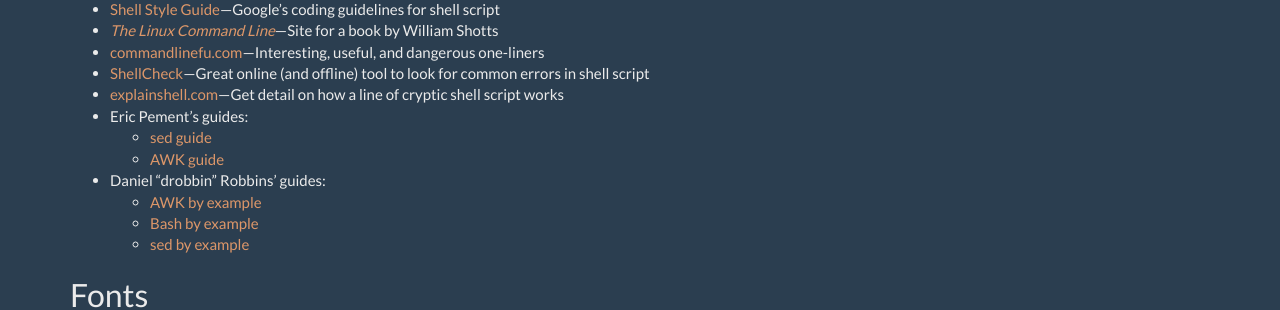
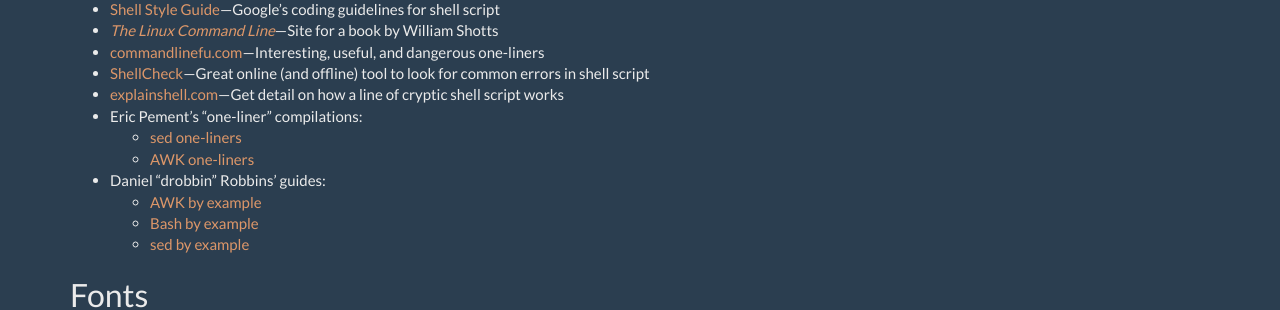
Before and after one commit to scriptkitties/fglt, a Jekyll site: the page built from resources.md, in a window 1280 px wide. Shown: the part 459-769 px from the top of the page. Built offline with Jekyll 4.4.1, drawn with Linux system fonts in a browser that asks for light colours.

Commit message:
Describe Eric Pement's resources more accurately

```diff
--- a/resources.md
+++ b/resources.md
@@ -22,9 +22,9 @@
 - [commandlinefu.com](https://www.commandlinefu.com/)—Interesting, useful, and dangerous one-liners
 - [ShellCheck](https://www.shellcheck.net/)—Great online (and offline) tool to look for common errors in shell script
 - [explainshell.com](https://explainshell.com/)—Get detail on how a line of cryptic shell script works
-- Eric Pement's guides:
-	- [sed guide](https://www.pement.org/sed/sed1line.txt)
-	- [AWK guide](https://www.pement.org/awk/awk1line.txt)
+- Eric Pement's "one-liner" compilations:
+	- [sed one-liners](https://www.pement.org/sed/sed1line.txt)
+	- [AWK one-liners](https://www.pement.org/awk/awk1line.txt)
 - Daniel "drobbin" Robbins' guides:
 	- [AWK by example](https://www.funtoo.org/Awk_by_Example,_Part_1)
 	- [Bash by example](https://www.funtoo.org/Bash_by_Example,_Part_1)
```
